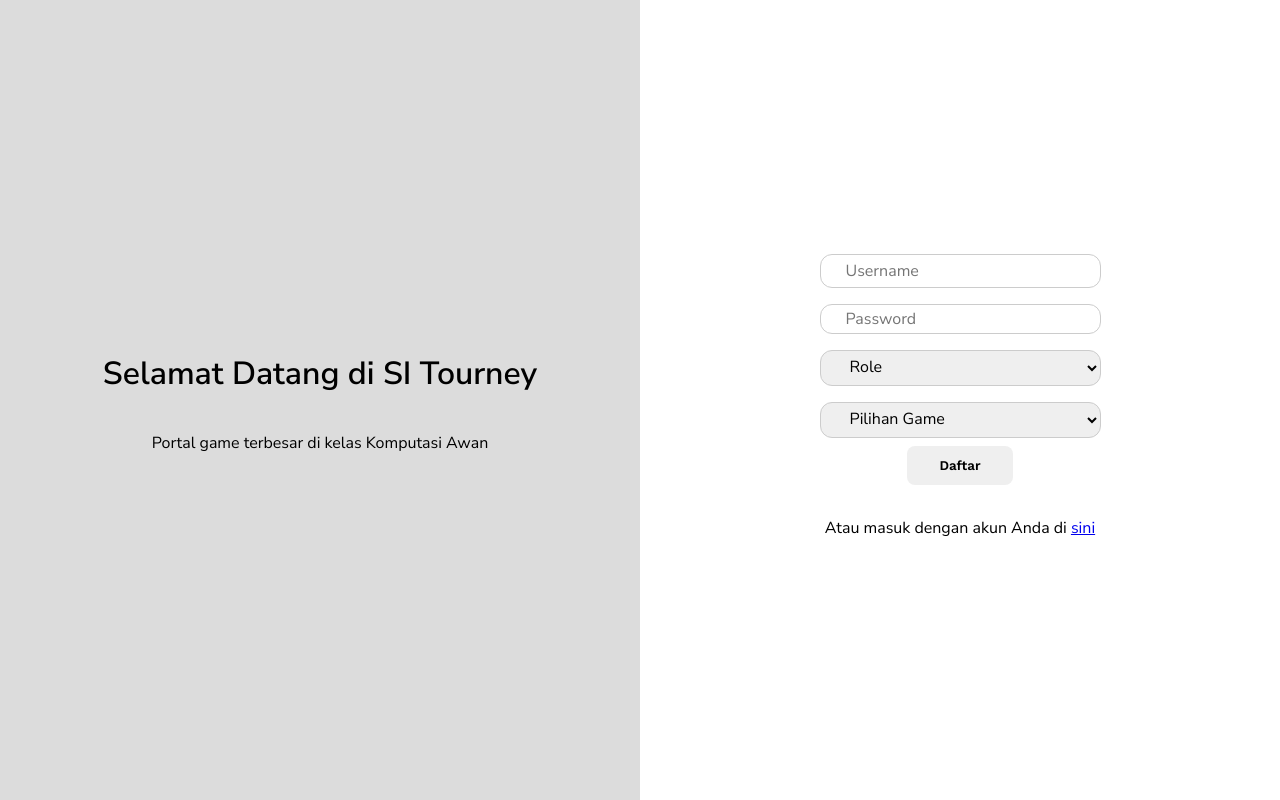
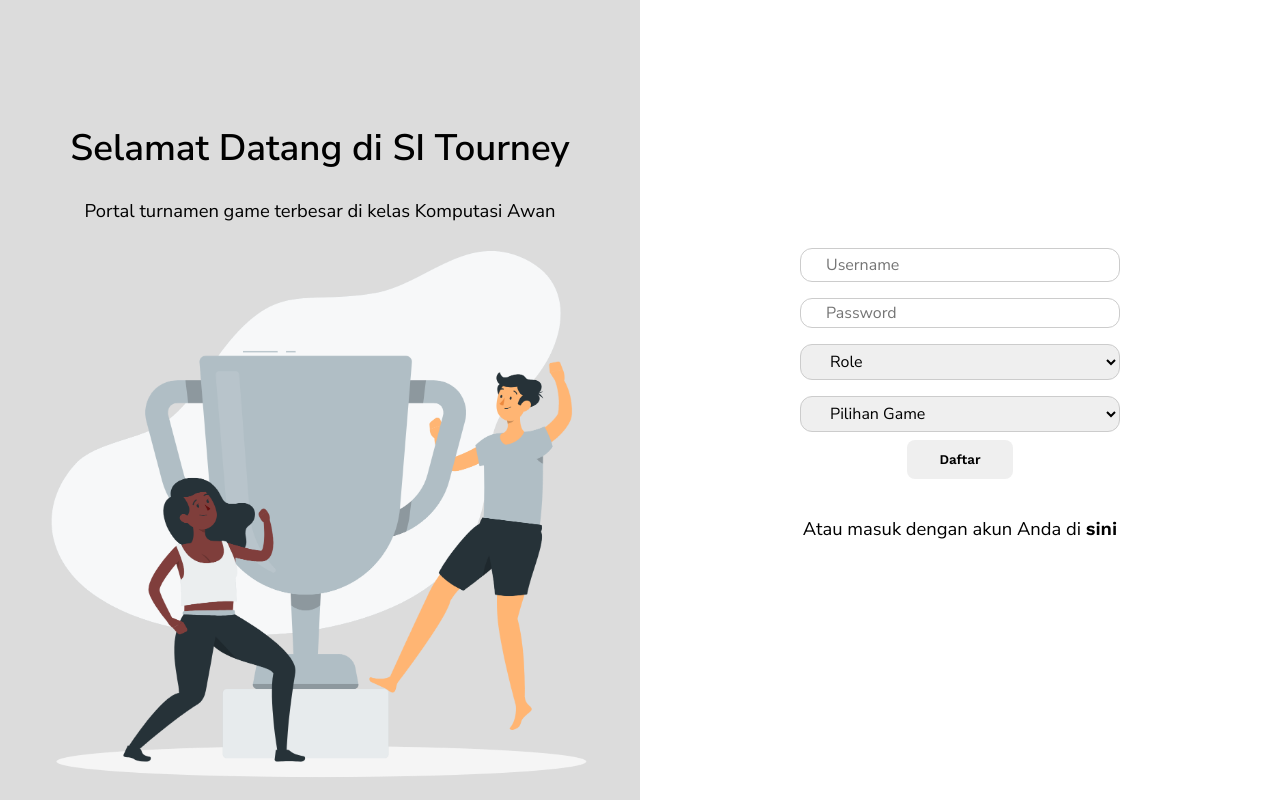
Before and after one commit to pejuang-awan/FE-Tournament-Website, a React (Create React App) app: page /register in a window 1280 px wide. Built offline with nearby package versions, Linux system fonts and the light colour scheme.

Commit message:
Refactor authentication pages styling

```diff
--- a/src/pages/Login.js
+++ b/src/pages/Login.js
@@ -1,6 +1,6 @@
 import { useState, useEffect } from 'react';
+import { Link, useNavigate } from 'react-router-dom';
 import axios from 'axios';
-import { Link, useNavigate } from 'react-router-dom';
 import '../static/css/pages/Login.css';
 import Button from '../components/Button';
 import Input from '../components/Input';
@@ -47,19 +47,25 @@ export default function Login() {
     return (
         <div className='main-container'>
             <div className='intro-container'>
-                <h1>Selamat Datang di SI Tourney</h1>
-                <p>Portal game terbesar di kelas Komputasi Awan</p>
+                <div className='intro-text'>
+                    <h1>Selamat Datang di SI Tourney</h1>
+                    <p>Portal turnamen game terbesar di kelas Komputasi Awan</p>
+                </div>
+                <div className='intro-image'>
+                    <img src={require('../static/img/Winners-rafiki.png')}></img>
+                </div>
             </div>
 
             <div className='auth-container'>
                 <div className='auth-content'>
-                    <form onSubmit={signIn}>
+                    <form onSubmit={signIn} className='auth-form'>
                         <Input
                             type={'text'}
                             placeholderText={'Username'}
                             name={'username'}
                             value={inputs.username || ''}
                             onChange={handleInputChange}
+                            customStyling={'uname-input'}
                         />
                         <Input
                             type={'password'}
@@ -67,8 +73,14 @@ export default function Login() {
                             name={'password'}
                             value={inputs.password || ''}
                             onChange={handleInputChange}
+                            customStyling={'pwd-input'}
                         />
-                        <Button text={'Masuk'} type={'submit'} size={'small'} />
+                        <Button
+                            text={'Masuk'}
+                            type={'submit'}
+                            size={'small'}
+                            customStyling={'login-btn'}
+                        />
                     </form>
                     <p>Atau daftarkan akun Anda di <Link to={'/register'}>sini</Link></p>
                 </div>
--- a/src/pages/Register.js
+++ b/src/pages/Register.js
@@ -61,19 +61,25 @@ export default function Register() {
     return (
         <div className='main-container'>
             <div className='intro-container'>
-                <h1>Selamat Datang di SI Tourney</h1>
-                <p>Portal game terbesar di kelas Komputasi Awan</p>
+                <div className='intro-text'>
+                    <h1>Selamat Datang di SI Tourney</h1>
+                    <p>Portal turnamen game terbesar di kelas Komputasi Awan</p>
+                </div>
+                <div className='intro-image'>
+                    <img src={require('../static/img/Winners-rafiki.png')}></img>
+                </div>
             </div>
 
             <div className='auth-container'>
                 <div className='auth-content'>
-                    <form onSubmit={signUp}>
+                    <form onSubmit={signUp} className='auth-form'>
                         <Input
                             type={'text'}
                             placeholderText={'Username'}
                             name={'username'}
                             value={inputs.username || ''}
                             onChange={handleInputChange}
+                            customStyling={'uname-input'}
                         />
                         <Input
                             type={'password'}
@@ -81,6 +87,7 @@ export default function Register() {
                             name={'password'}
                             value={inputs.password || ''}
                             onChange={handleInputChange}
+                            customStyling={'pwd-input'}
                         />
                         <Select
                             items={roles}
@@ -96,7 +103,7 @@ export default function Register() {
                             value={selects.game || ''}
                             onChange={handleSelectChange}
                         />
-                        <Button text={'Daftar'} type={'submit'} size={'small'} />
+                        <Button text={'Daftar'} type={'submit'} size={'small'} customStyling={'signup-btn'}/>
                     </form>
                     <p>Atau masuk dengan akun Anda di <Link to={'/login'}>sini</Link></p>
                 </div>
--- a/src/static/css/pages/Login.css
+++ b/src/static/css/pages/Login.css
@@ -1,3 +1,14 @@
+a {
+    font-weight: var(--fw-bold);
+    text-decoration: none;
+    font-family: var(--ff-primary);
+    color: var(--clr-black);
+}
+
+a:hover {
+    text-decoration: underline;
+}
+
 .main-container {
     display: flex;
     justify-content: space-evenly;
@@ -13,20 +24,56 @@
     width: 50%;
 }
 
+.intro-text {
+    margin-bottom: 25em;
+    z-index: 1;
+    text-align: center;
+    font-size: 1.15rem;
+}
+
+.intro-text h1 {
+    font-weight: var(--fw-bold);
+}
+
+.intro-image {
+    position: absolute;
+    bottom: 0;
+    max-width: 35em;
+}
+
+.intro-image img {
+    max-width: 100%;
+    height: auto;
+}
+
 .auth-container {
     display: flex;
     flex-direction: column;
     justify-content: center;
     text-align: center;
     align-items: center;
-    width: 50%
+    width: 50%;
+    font-size: 1.15rem;
 }
 
 .auth-content {
-    /* margin: 0 auto; */
     display: flex;
     flex-direction: column;
     align-items: center;
     gap: 1em;
     width: 50%;
 }
+
+.auth-form {
+    width: 100%;
+}
+
+#uname-input, #pwd-input {
+    padding: 15px 30px;
+}
+
+.login-btn {
+    margin-top: 1.25em;
+    padding: 1rem 3rem;
+    font-size: 1.1rem;
+}
--- a/src/static/css/pages/Register.css
+++ b/src/static/css/pages/Register.css
@@ -1,5 +1,79 @@
+a {
+    font-weight: var(--fw-bold);
+    text-decoration: none;
+    font-family: var(--ff-primary);
+    color: var(--clr-black);
+}
+
+a:hover {
+    text-decoration: underline;
+}
+
 .main-container {
     display: flex;
     justify-content: space-evenly;
+    height: 100%;
+}
+
+.intro-container {
+    display: flex;
+    flex-direction: column;
+    justify-content: center;
+    align-items: center;
+    background-color: gainsboro;
+    width: 50%;
+}
+
+.intro-text {
+    margin-bottom: 25em;
+    z-index: 1;
+    text-align: center;
+    font-size: 1.15rem;
+}
+
+.intro-text h1 {
+    font-weight: var(--fw-bold);
+}
+
+.intro-image {
+    position: absolute;
+    bottom: 0;
+    max-width: 35em;
+}
+
+.intro-image img {
+    max-width: 100%;
+    height: auto;
+}
+
+.auth-container {
+    display: flex;
+    flex-direction: column;
+    justify-content: center;
+    text-align: center;
+    align-items: center;
+    width: 50%;
+    font-size: 1.15rem;
+}
+
+.auth-content {
+    display: flex;
+    flex-direction: column;
+    align-items: center;
+    gap: 1em;
+    width: 50%;
+}
+
+.auth-form {
     width: 100%;
 }
+
+#uname-input, #pwd-input {
+    padding: 15px 30px;
+}
+
+.signup-btn {
+    margin-top: 1.25em;
+    padding: 1rem 3rem;
+    font-size: 1.1rem;
+}
```
Also changed, not shown: src/static/img/Winners-rafiki.png (added).
